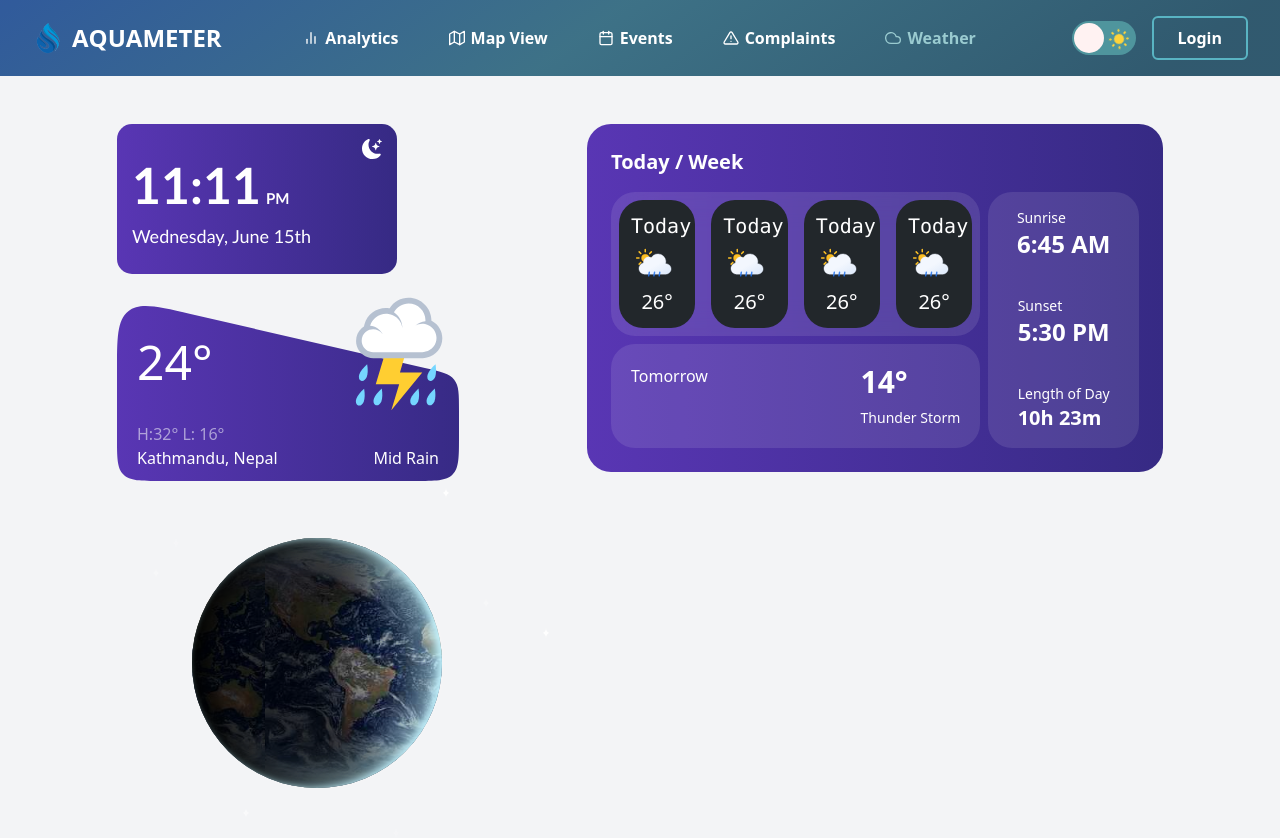
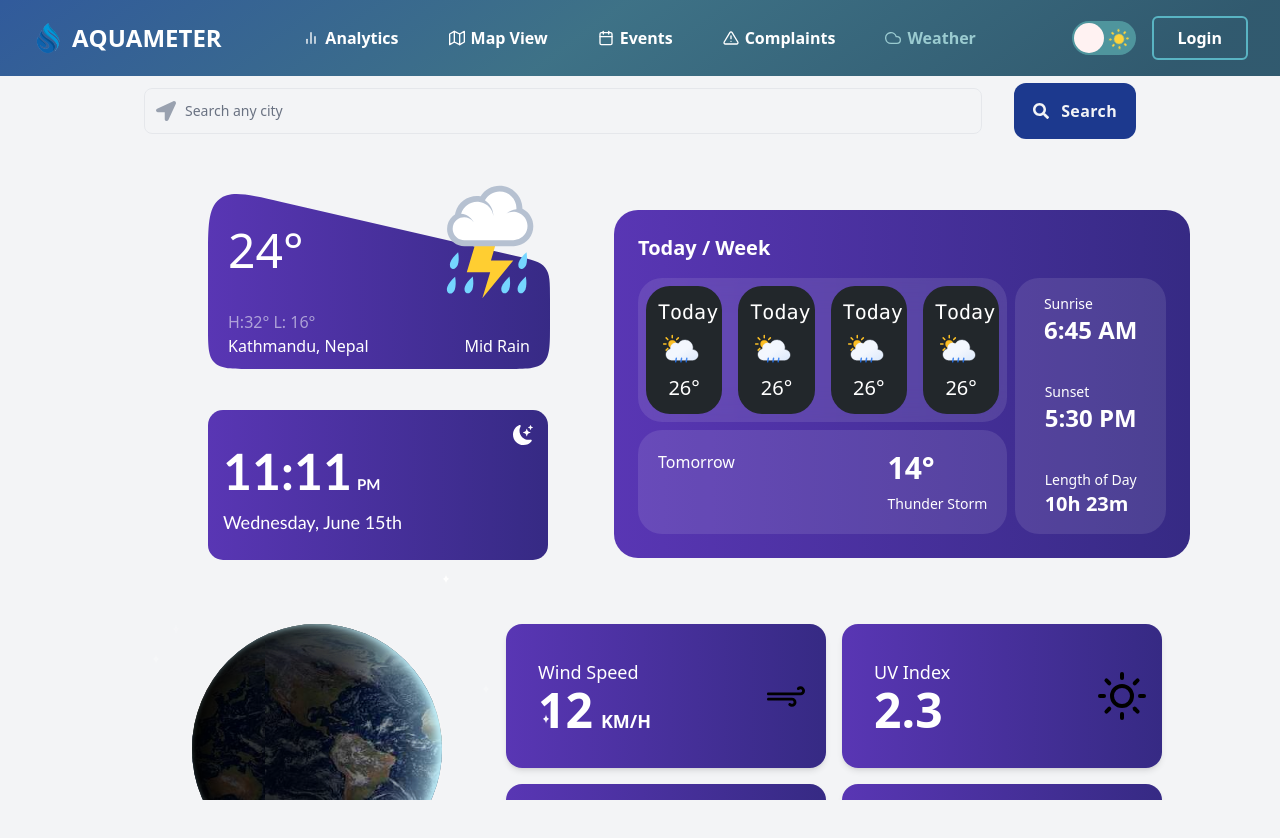
Before and after one commit to Priyanshu762/aquaMeter2025, a React (Vite) app in the folder client/: page /weather in a window 1280 px wide. After the commit the page ends 800 px from the top, so only its background shows below. Built offline with nearby package versions, Linux system fonts and the light colour scheme.

Commit message:
add weather page

```diff
--- a/client/src/Components/Layout/DashboardLayout.jsx
+++ b/client/src/Components/Layout/DashboardLayout.jsx
@@ -1,11 +1,11 @@
-import { Outlet, Link } from "react-router-dom";
+import { Outlet } from "react-router-dom";
 import { Sidebar } from "..";
 
 const DashboardLayout = () => {
   return (
-      <div className="flex">
+    <div className="flex h-screen">
       <Sidebar />
-      <main className="flex-1 p-6 overflow-x-hidden">
+      <main className="flex-1 p-6 overflow-y-scroll scrollbar">
         <Outlet />
       </main>
     </div>
--- a/client/src/Components/Layout/Layout.jsx
+++ b/client/src/Components/Layout/Layout.jsx
@@ -4,14 +4,14 @@ import { useSelector } from "react-redux";
 import { Loader } from "..";
 
 const Layout = () => {
-    const loading = useSelector((state) => state.loader.loading);
+  const loading = useSelector((state) => state.loader.loading);
 
-    if (loading) return <Loader />;
+  if (loading) return <Loader />;
 
   return (
-    <div className="">
+    <div className="h-screen flex flex-col">
       <Navbar />
-      <main>
+      <main className="scrollbar overflow-y-scroll flex-1">
         <Outlet />
       </main>
     </div>
--- /dev/null
+++ b/client/src/Components/Weather/DataCard.jsx
@@ -0,0 +1,22 @@
+import React from 'react';
+import { WiStrongWind } from "react-icons/wi";
+
+const DataCard = ({icon, value, text, unit}) => {
+  return (
+    <>
+    <div className='h-36 w-80 bg-gradient-to-r from-[#5936B4] to-[#362A84] rounded-2xl shadow-md  hover:shadow-lg flex justify-between px-4 items-center gap-8  transition-all duration-300'>
+        <div className="flex flex-col overflow-hidden cursor-pointer">
+        <p className="text-white text-lg ml-4 font-medium">{text}</p>
+        <p className="text-white text-5xl font-semibold ml-4">
+            {value}<span className="text-lg ml-2">{unit}</span>
+        </p>
+        </div>
+        <div className='text-5xl '>
+        {icon}
+        </div>
+    </div>
+    </>
+  );
+}
+
+export default DataCard;
--- a/client/src/Components/Weather/DateCard.jsx
+++ b/client/src/Components/Weather/DateCard.jsx
@@ -4,7 +4,7 @@ import styled from 'styled-components';
 const DateCard = () => {
   return (
     <StyledWrapper>
-      <div className="card">
+      <div className="card ">
         <p className="time-text"><span>11:11</span><span className="time-sub-text">PM</span></p>
         <p className="day-text">Wednesday, June 15th</p>
         <svg xmlns="http://www.w3.org/2000/svg" width="1em" height="1em" viewBox="0 0 16 16" strokeWidth={0} fill="currentColor" stroke="currentColor" className="moon"><path d="M6 .278a.768.768 0 0 1 .08.858 7.208 7.208 0 0 0-.878 3.46c0 4.021 3.278 7.277 7.318 7.277.527 0 1.04-.055 1.533-.16a.787.787 0 0 1 .81.316.733.733 0 0 1-.031.893A8.349 8.349 0 0 1 8.344 16C3.734 16 0 12.286 0 7.71 0 4.266 2.114 1.312 5.124.06A.752.752 0 0 1 6 .278z" /><path d="M10.794 3.148a.217.217 0 0 1 .412 0l.387 1.162c.173.518.579.924 1.097 1.097l1.162.387a.217.217 0 0 1 0 .412l-1.162.387a1.734 1.734 0 0 0-1.097 1.097l-.387 1.162a.217.217 0 0 1-.412 0l-.387-1.162A1.734 1.734 0 0 0 9.31 6.593l-1.162-.387a.217.217 0 0 1 0-.412l1.162-.387a1.734 1.734 0 0 0 1.097-1.097l.387-1.162zM13.863.099a.145.145 0 0 1 .274 0l.258.774c.115.346.386.617.732.732l.774.258a.145.145 0 0 1 0 .274l-.774.258a1.156 1.156 0 0 0-.732.732l-.258.774a.145.145 0 0 1-.274 0l-.258-.774a1.156 1.156 0 0 0-.732-.732l-.774-.258a.145.145 0 0 1 0-.274l.774-.258c.346-.115.617-.386.732-.732L13.863.1z" /></svg>
@@ -15,7 +15,7 @@ const DateCard = () => {
 
 const StyledWrapper = styled.div`
   .card {
-    width: 280px;
+    width: 340px;
     height: 150px;
     background: rgb(17, 4, 134);
     border-radius: 15px;
--- /dev/null
+++ b/client/src/Components/Weather/SearchBar.jsx
@@ -0,0 +1,67 @@
+import { useForm } from "react-hook-form";
+import * as yup from "yup";
+import { yupResolver } from "@hookform/resolvers/yup";
+import {InputField} from "../index.js";
+import { setLoading } from "../../Store/loaderSlice.js";
+import { useDispatch, useSelector } from "react-redux";
+import { FaSearch } from "react-icons/fa";
+const schema = yup.object().shape({
+  text: yup.string().min(3, "Enter atleast 3 characters to search any city").required("City is required")
+});
+
+
+const SearchBar = () => {
+    const dispatch = useDispatch();
+    const loading = useSelector((state) => state.loader.loading);
+  const {
+      register,
+      handleSubmit,
+      formState: { errors },
+    } = useForm({ resolver: yupResolver(schema) });
+
+    const onSubmit = async (data) => {
+        dispatch(setLoading(true));
+        try {
+          await new Promise((resolve) => setTimeout(resolve, 2000));
+          console.log("Form submitted:", data);
+        } catch (error) {
+          console.error("Error submitting form:", error);
+        } finally {
+          dispatch(setLoading(false));
+        }
+    };
+
+  return (
+    <div>
+                    <form onSubmit={handleSubmit(onSubmit)}>
+                        <div className="flex justify-between items-center gap-8 mx-36">
+
+                      <InputField className="w-full" placeholder="Search any city" label='text' type="city" name="text" register={register} errors={errors} />
+
+                      <button
+                      type="submit"
+                      disabled={loading}
+                      className={`tracking-wide font-semibold bg-blue-900 text-gray-100 w-36 py-4 rounded-xl hover:bg-indigo-700 transition-all duration-300 ease-in-out flex items-center justify-center focus:shadow-outline focus:outline-none
+                      ${loading ? "bg-gray-500 cursor-not-allowed" : "bg-blue-900 hover:bg-indigo-700 text-gray-100"}`}
+                      >
+                      {loading ? (
+                        <>
+                          <FaSearch />
+                          <span className="ml-3">Searching...</span>
+                        </>
+
+                      ) :
+                      (
+                        <>
+                          <FaSearch />
+                          <span className="ml-3">Search</span>
+                        </>
+                      )}
+                    </button>
+                      </div>
+                    </form>
+
+    </div>
+  );
+};
+export default SearchBar;
--- a/client/src/Components/common/InputField.jsx
+++ b/client/src/Components/common/InputField.jsx
@@ -1,6 +1,6 @@
-import { FaUser, FaEnvelope, FaLock, FaPhone } from "react-icons/fa";
+import { FaUser, FaEnvelope, FaLock, FaPhone, FaLocationArrow } from "react-icons/fa";
 
-const InputField = ({ placeholder, label, type, name, register, errors, icon }) => {
+const InputField = ({ placeholder, label, type, name, register, errors, icon, className }) => {
 
   const getIcon = () => {
     switch (type) {
@@ -10,13 +10,15 @@ const InputField = ({ placeholder, label, type, name, register, errors, icon })
         return <FaLock className="w-5 h-5 text-gray-400 dark:text-gray-300" />;
       case "tel":
         return <FaPhone className="w-5 h-5 text-gray-400 dark:text-gray-300" />;
+      case "city":
+        return <FaLocationArrow className="w-5 h-5 text-gray-400 dark:text-gray-300" />;
       default:
         return <FaUser className="w-5 h-5 text-gray-400 dark:text-gray-300" />;
     }
   };
 
     return (
-      <div className="flex flex-col my-3">
+      <div className={`flex flex-col my-3 ${className}`}>
         <label className="hidden text-sm text-gray-700 dark:text-gray-300">{label}</label>
         <div className="relative">
             <div className="absolute inset-y-0 left-3 flex items-center pointer-events-none">
--- a/client/src/Components/index.js
+++ b/client/src/Components/index.js
@@ -14,6 +14,8 @@ import DateCard from "./Weather/DateCard";
 import ForecastTile from "./Weather/ForecastTile";
 import ForecastCard from "./Weather/ForecastCard";
 import EarthCard from "./Weather/EarthCard";
+import SearchBar from "./Weather/SearchBar";
+import DataCard from "./Weather/DataCard";
 
 export {
     Navbar,
@@ -31,5 +33,7 @@ export {
     DateCard,
     ForecastTile,
     ForecastCard,
-    EarthCard
+    EarthCard,
+    SearchBar,
+    DataCard,
 }
--- a/client/src/Pages/Weather/WeatherPage.jsx
+++ b/client/src/Pages/Weather/WeatherPage.jsx
@@ -1,21 +1,39 @@
 import React from 'react'
-import { DisplayCard, DateCard, ForecastCard, EarthCard } from '../../Components'
+import { DisplayCard, DateCard, DataCard, ForecastCard, EarthCard, SearchBar } from '../../Components'
+import { WiStrongWind } from "react-icons/wi";
+import { GiPressureCooker } from "react-icons/gi";
+import { FiSun } from "react-icons/fi";
+import { FaCloudRain } from "react-icons/fa";
 
 const WeatherPage = () => {
   return (
     <>
-        <div className='p-4 mx-auto mt-8 flex gap-32 justify-center'>
+        <SearchBar />
+        <div className='p-4 mx-48 mt-8 flex gap-16 justify-between'>
         <div className='flex flex-col  gap-8 justify-between'>
+        <DisplayCard />
         <DateCard />
-        <DisplayCard />
         </div>
-        <div>
+        <div className='mt-4'>
             <ForecastCard />
         </div>
         </div>
-        <div className='mx-48 mt-8'>
+        <div className='mx-48 mt-12 flex justify-between gap-16'>
+            <div>
             <EarthCard />
+            </div>
+            <div className='flex gap-4 mb-16'>
+              <div className='flex flex-col gap-4'>
+                  <DataCard icon={<WiStrongWind />} text="Wind Speed" value="12" unit="KM/H" />
+                  <DataCard icon={<GiPressureCooker />} text="Pressure" value="720" unit="hpa" />
+              </div>
+              <div className='flex flex-col gap-4'>
+                  <DataCard icon={<FiSun />} text="UV Index" value="2.3" unit="" />
+                  <DataCard icon={<FaCloudRain />} text="Precipitation" value="27" unit="%" />
+              </div>
+            </div>
         </div>
+
     </>
   )
 }
--- a/client/src/Router/AppRouter.jsx
+++ b/client/src/Router/AppRouter.jsx
@@ -21,7 +21,7 @@ const AppRouter = () => {
   const authToken = useSelector((state) => state.auth.token);
   console.log("User is logged in :", authUser,"Token is :", authToken);
   return (
-    <Router>
+    <Router >
         <ScrollToTop />
       <Routes>
         <Route path="/" element={<Layout />}>
--- a/client/src/index.css
+++ b/client/src/index.css
@@ -1,11 +1,11 @@
 @import "tailwindcss";
 @custom-variant dark (&:where(.dark, .dark *));
-
 
 html {
     transition: background-color 0.3s ease, color 0.3s ease;
 }
 
+/* Theme Variables */
 @theme {
     --color-primary: #59B4C3;
     --color-secondary: #9ACBD0;
@@ -15,15 +15,51 @@ html {
     --color-fun-blue: #3ABEF9;
 }
 
+/* Container Utility */
 @utility container {
     margin-inline: auto;
     padding-inline: 2rem;
 }
 
+/* Background & Text Adjustments */
 body {
     @apply bg-gray-100 text-black transition-colors duration-300;
+    overflow: hidden;
 }
 
 .dark body {
     @apply bg-gray-900 text-white;
 }
+
+/* Light Mode Scrollbar */
+.scrollbar::-webkit-scrollbar {
+    width: 8px;
+}
+
+.scrollbar::-webkit-scrollbar-track {
+    background: #f0f0f0;
+    border-radius: 5px;
+}
+
+.scrollbar::-webkit-scrollbar-thumb {
+    background: linear-gradient(180deg, #59B4C3, #007BFF);
+    border-radius: 5px;
+    transition: background 0.3s ease;
+}
+
+.scrollbar::-webkit-scrollbar-thumb:hover {
+    background: linear-gradient(180deg, #007BFF, #0056B3);
+}
+
+/* Dark Mode Scrollbar */
+.dark .scrollbar::-webkit-scrollbar-track {
+    background: #1B1833;
+}
+
+.dark .scrollbar::-webkit-scrollbar-thumb {
+    background: linear-gradient(180deg, #5936B4, #362A84);
+}
+
+.dark .scrollbar::-webkit-scrollbar-thumb:hover {
+    background: linear-gradient(180deg, #7A5DC7, #4B379A);
+}
--- a/client/src/main.jsx
+++ b/client/src/main.jsx
@@ -16,7 +16,7 @@ if (localStorage.getItem("darkMode") === "true") {
 createRoot(document.getElementById('root')).render(
   <>
     <Provider store={store}>
-      <ToastContainer position='bottom-right' autoClose={3000} />
+      <ToastContainer position='bottom-right' autoClose={2000} />
       <AppWrapper />
     </Provider>
   </>,
```
